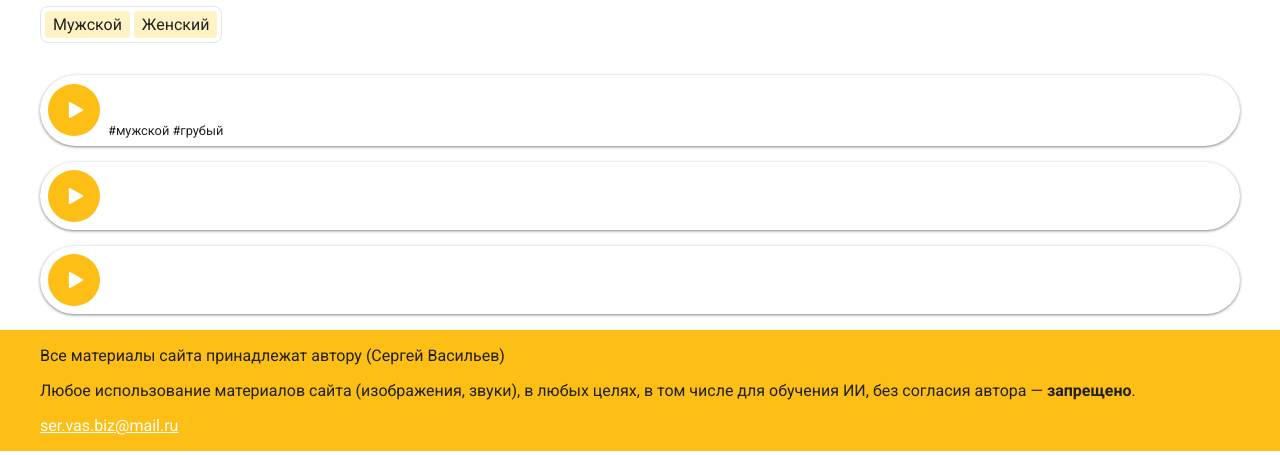
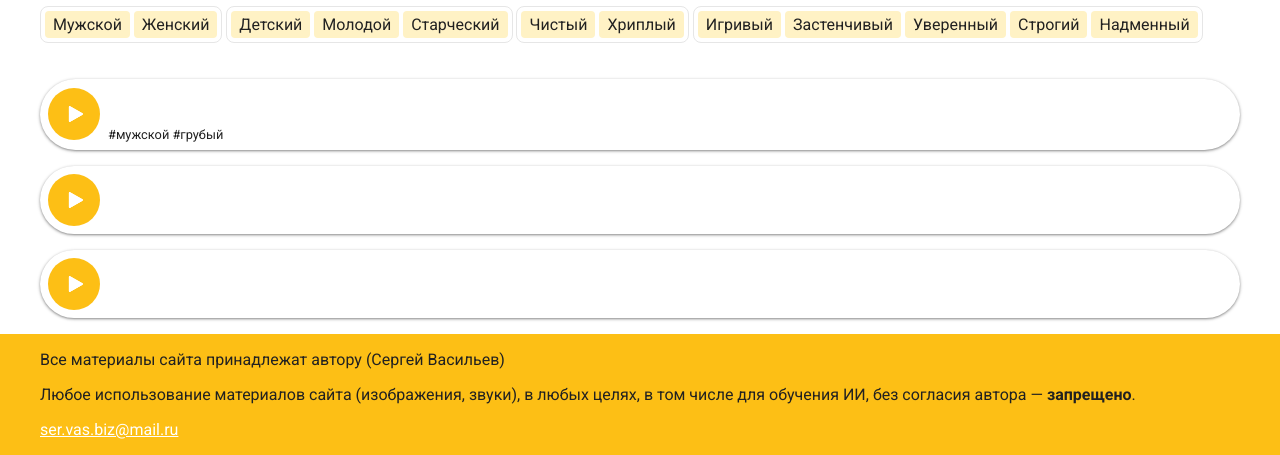
Before and after one commit to Demetri0/cherdachok, a plain HTML site: page index.html in a window 1280 px wide. Shown: the part 532-987 px from the top of the page. Drawn offline with Linux system fonts and the light colour scheme; a script that the page names is missing.

Commit message:
Add filters and adaptive

```diff
--- a/index.html
+++ b/index.html
@@ -57,6 +57,55 @@
           <label class="ButtonGroup__button">
             <input type="checkbox" style="display:none" value="Женский" />
             Женский
+          </label>
+        </div>
+
+        <div class="ButtonGroup">
+          <label class="ButtonGroup__button">
+            <input type="checkbox" style="display:none" value="Детский" />
+            Детский
+          </label>
+          <label class="ButtonGroup__button">
+            <input type="checkbox" style="display:none" value="Молодой" />
+            Молодой
+          </label>
+          <label class="ButtonGroup__button">
+            <input type="checkbox" style="display:none" value="Старческий" />
+            Старческий
+          </label>
+        </div>
+
+        <div class="ButtonGroup">
+          <label class="ButtonGroup__button">
+            <input type="checkbox" style="display:none" value="Чистый" />
+            Чистый
+          </label>
+          <label class="ButtonGroup__button">
+            <input type="checkbox" style="display:none" value="Хриплый" />
+            Хриплый
+          </label>
+        </div>
+
+        <div class="ButtonGroup">
+          <label class="ButtonGroup__button">
+            <input type="checkbox" style="display:none" value="Игривый" />
+            Игривый
+          </label>
+          <label class="ButtonGroup__button">
+            <input type="checkbox" style="display:none" value="Застенчивый" />
+            Застенчивый
+          </label>
+          <label class="ButtonGroup__button">
+            <input type="checkbox" style="display:none" value="Уверенный" />
+            Уверенный
+          </label>
+          <label class="ButtonGroup__button">
+            <input type="checkbox" style="display:none" value="Строгий" />
+            Строгий
+          </label>
+          <label class="ButtonGroup__button">
+            <input type="checkbox" style="display:none" value="Надменный" />
+            Надменный
           </label>
         </div>
       </div>
--- a/styles.css
+++ b/styles.css
@@ -135,6 +135,20 @@ a {
   border: 1px solid var(--color-outline);
   border-radius: 8px;
   padding: 4px;
+  margin-bottom: 4px;
+
+  @media (max-width: 420px) {
+    & {
+      display: flex;
+      flex-direction: column;
+    }
+  }
+  @media (max-width: 640px) and (min-width: 421px) {
+    & {
+      display: grid;
+      grid-template-columns: 1fr 1fr;
+    }
+  }
 }
 
 .ButtonGroup__button {
@@ -149,6 +163,18 @@ a {
   background: var(--color-primary-main);
 }
 
+  .ButtonGroup {
+/*
+    width: 100%;
+    flex-wrap: wrap;
+    flex-direction: column;
+*/
+  }
+}
+@media (max-width: 420px) {
+  .ButtonGroup {
+  }
+}
 /* [Player] */
 
 .Voice {
```
